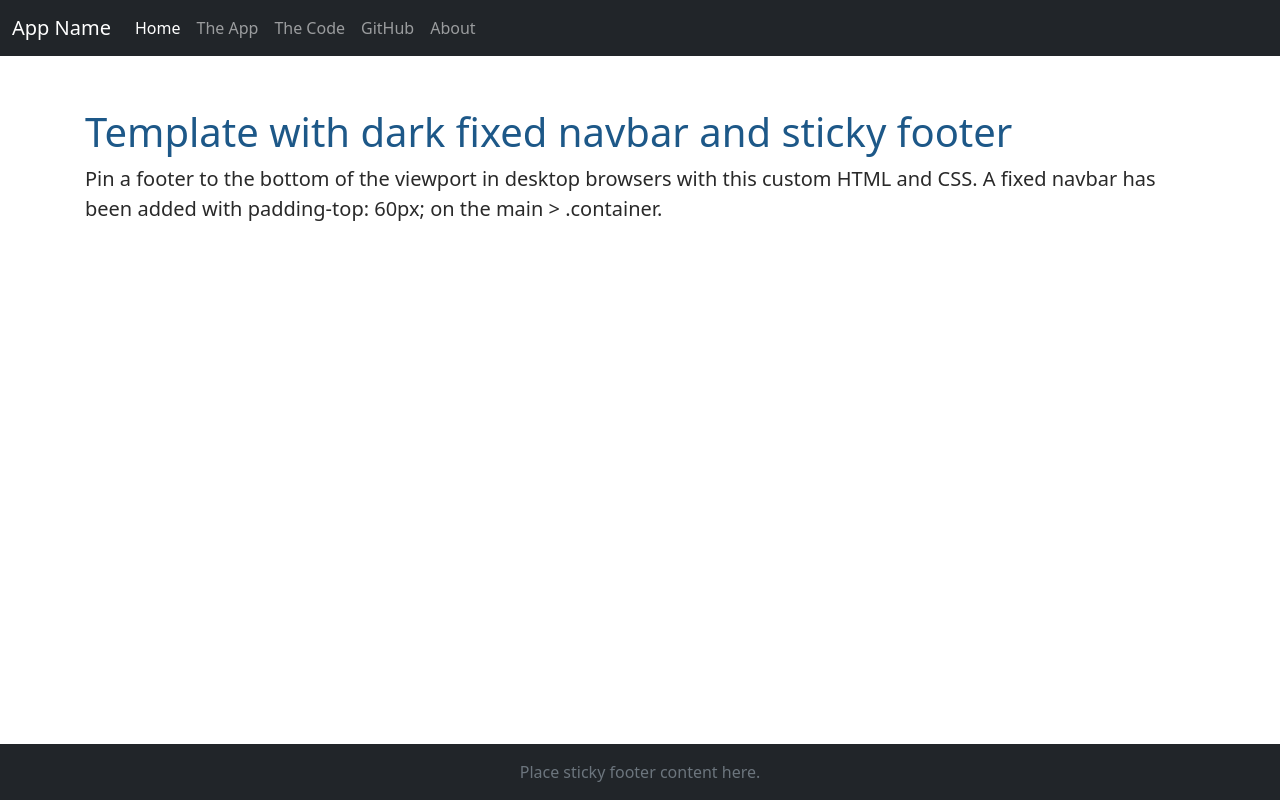
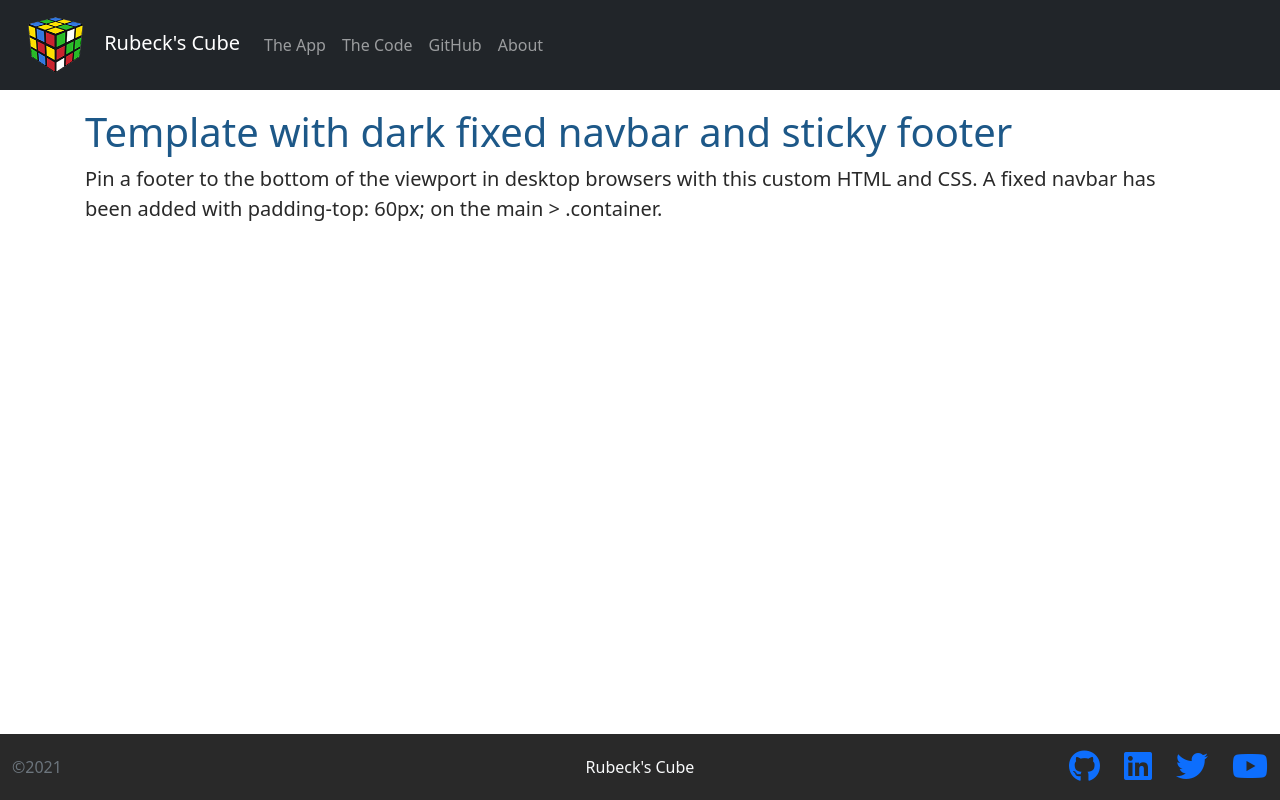
Before and after one commit to curtrube/html-css-js-template, a plain HTML site: page index.html in a window 1280 px wide. Drawn offline with nearby package versions, Linux system fonts and the light colour scheme.

Commit message:
added footer elements

```diff
--- a/index.html
+++ b/index.html
@@ -16,13 +16,21 @@
       integrity="sha384-EVSTQN3/azprG1Anm3QDgpJLIm9Nao0Yz1ztcQTwFspd3yD65VohhpuuCOmLASjC"
       crossorigin="anonymous"
     />
+    <script
+      src="https://kit.fontawesome.com/5db21ba9c6.js"
+      crossorigin="anonymous"
+    ></script>
     <link rel="stylesheet" href="./css/site.css" />
   </head>
 
   <body class="d-flex flex-column h-100">
+    <!-- Nav -->
     <nav class="navbar navbar-expand-md navbar-dark bg-dark fixed-top">
       <div class="container-fluid">
-        <a class="navbar-brand" href="#">App Name</a>
+        <a class="navbar-brand" href="./index.html">
+          <img src="./img/rubiks_cube.png" height="64" alt="Rubik's Cube" />
+          <span>Rubeck's Cube</span>
+        </a>
         <button
           class="navbar-toggler"
           type="button"
@@ -37,27 +45,22 @@
         <div class="collapse navbar-collapse" id="navbarCollapse">
           <ul class="navbar-nav me-auto mb-2 mb-md-0">
             <li class="nav-item">
-              <a class="nav-link active" aria-current="page" href="./index.html"
-                >Home</a
-              >
+              <a class="nav-link" href="./app.html">The App</a>
             </li>
             <li class="nav-item">
-              <a class="nav-link" href="#">The App</a>
+              <a class="nav-link" href="./code.html">The Code</a>
             </li>
             <li class="nav-item">
-              <a class="nav-link" href="#">The Code</a>
+              <a class="nav-link" href="https://github.com/curtrube">GitHub</a>
             </li>
             <li class="nav-item">
-              <a class="nav-link" href="#">GitHub</a>
-            </li>
-            <li class="nav-item">
-              <a class="nav-link" href="#">About</a>
+              <a class="nav-link" href="./about.html">About</a>
             </li>
           </ul>
         </div>
       </div>
     </nav>
-
+    <!-- Main -->
     <main class="flex-shrink-0">
       <div class="container">
         <h1 class="mt-5">Template with dark fixed navbar and sticky footer</h1>
@@ -68,10 +71,66 @@
         </p>
       </div>
     </main>
-
-    <footer class="footer mt-auto py-3 bg-dark sticky-footer">
+    <!-- Footer -->
+    <footer class="footer mt-auto py-3 sticky-footer">
       <div class="container-fluid text-center">
-        <span class="text-muted">Place sticky footer content here.</span>
+        <div class="row row-cols-1 row-cols-lg-3 gy-2">
+          <div
+            class="
+              col
+              text-light
+              d-flex
+              align-items-center
+              justify-content-start
+              order-last order-lg-first
+            "
+          >
+            <div>
+              <span class="text-muted">&copy;2021</span>
+            </div>
+          </div>
+          <div
+            class="
+              col
+              d-flex
+              align-items-center
+              justify-content-start justify-content-lg-center
+            "
+          >
+            <span class="text-light">Rubeck's Cube</span>
+          </div>
+          <div
+            class="
+              col
+              d-flex
+              align-items-center
+              justify-content-start justify-content-lg-end
+            "
+          >
+            <div class="row">
+              <div class="col">
+                <a href="#">
+                  <i class="fab fa-github fa-2x"></i>
+                </a>
+              </div>
+              <div class="col">
+                <a href="#">
+                  <i class="fab fa-linkedin fa-2x"></i>
+                </a>
+              </div>
+              <div class="col">
+                <a href="#">
+                  <i class="fab fa-twitter fa-2x"></i>
+                </a>
+              </div>
+              <div class="col">
+                <a href="#">
+                  <i class="fab fa-youtube fa-2x"></i>
+                </a>
+              </div>
+            </div>
+          </div>
+        </div>
       </div>
     </footer>
 
```
Also changed, not shown: about.html (added, +1 -0 lines), app.html (added, +1 -0 lines), code.html (added, +1 -0 lines), img/rubiks_cube.png (added), 2 other files.
